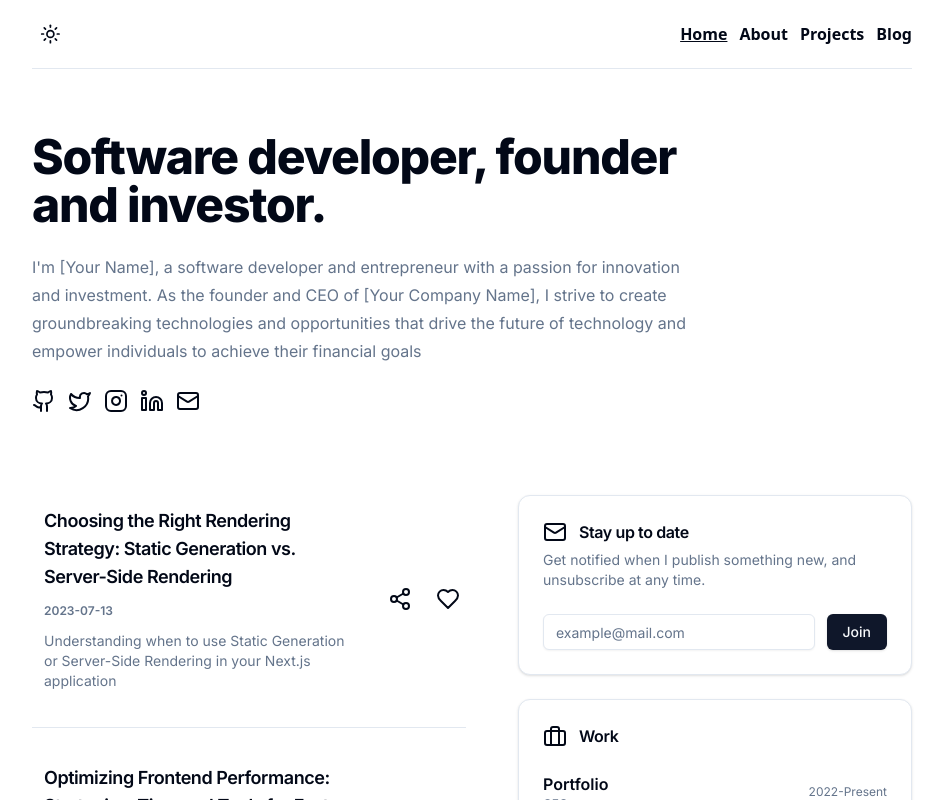
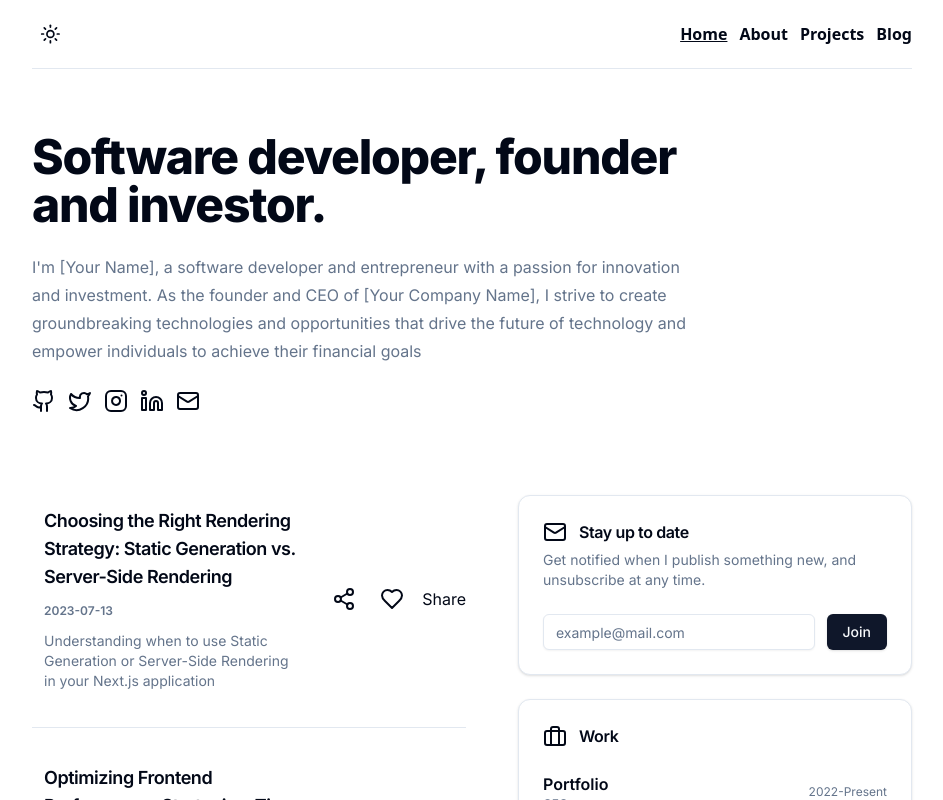
Before and after one commit to piotrszubert/nextjs-dev-portfolio, a Next.js app: page / in a window 1280 px wide. Shown: the top 800 px of the page, without its empty margins (168-1111 px from the left). Built offline with nearby package versions, Linux system fonts and the light colour scheme.

Commit message:
enabled share button for testing

```diff
--- a/components/postsList.tsx
+++ b/components/postsList.tsx
@@ -53,7 +53,7 @@ export default function PostsList({ posts }: PostsListProps) {
                 <Button variant="ghost" size="icon">
                   <Heart/>
                 </Button>
-                {/* <ShareButton url={`/blog/posts/${id}`} title={heading}/> */}
+                <ShareButton url={`/blog/posts/${id}`} title={heading}/>
               </div>
             </div>
           </div>
```
